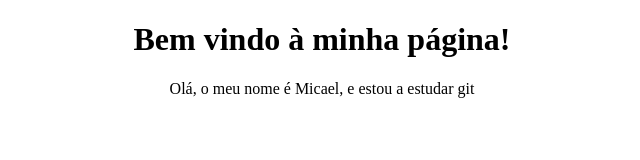
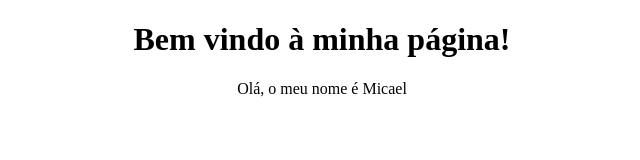
Before and after one commit to ramosmicael/ramosmicael.github.io, a plain HTML site: page index.html in a window 1280 px wide. Shown: the whole page, without its empty margins (318-958 px from the left). Drawn offline with Linux system fonts and the light colour scheme.

Commit message:
update index

```diff
--- a/index.html
+++ b/index.html
@@ -6,6 +6,6 @@
 </head>
 <body>
 	<h1 style="text-align:center;">Bem vindo à minha página!</h1>
-	<p style="text-align:center;"> Olá, o meu nome é Micael, e estou a estudar git</p>
+	<p style="text-align:center;"> Olá, o meu nome é Micael</p>
 </body>
 </html>
```
